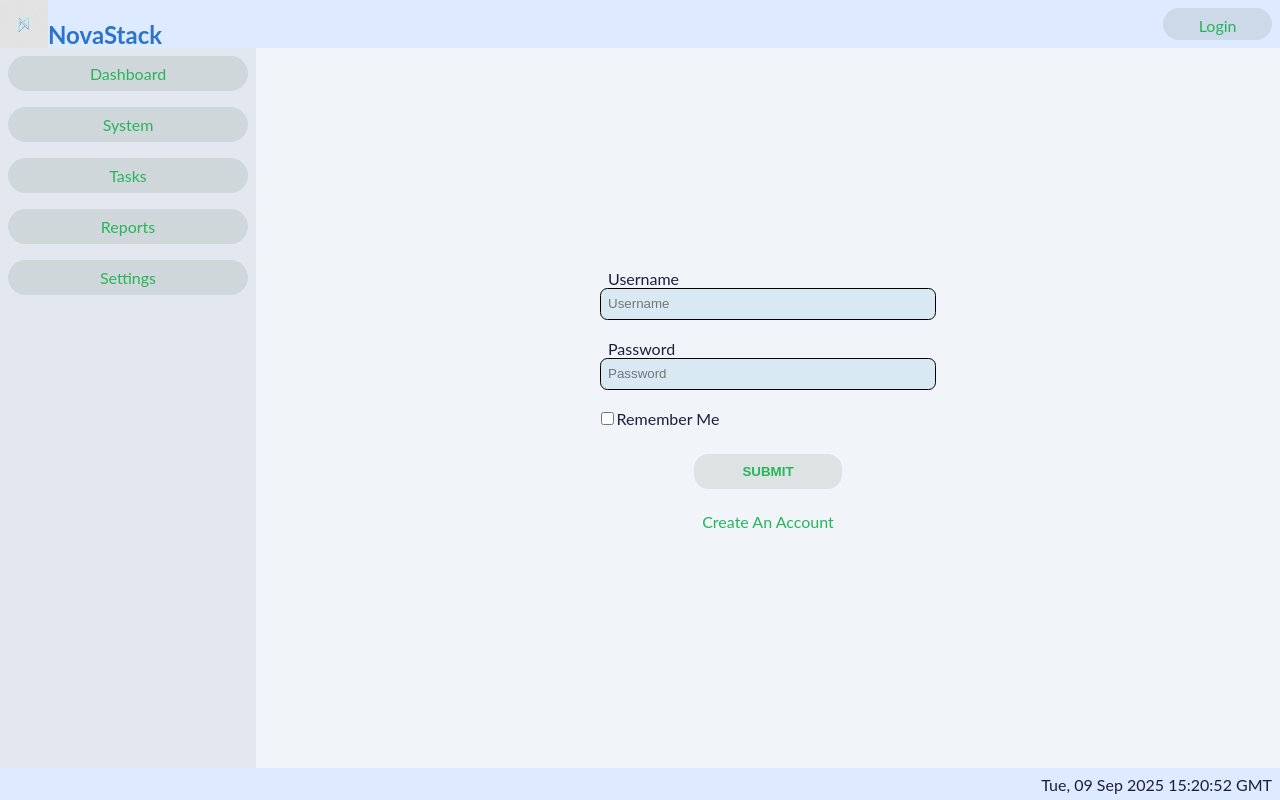
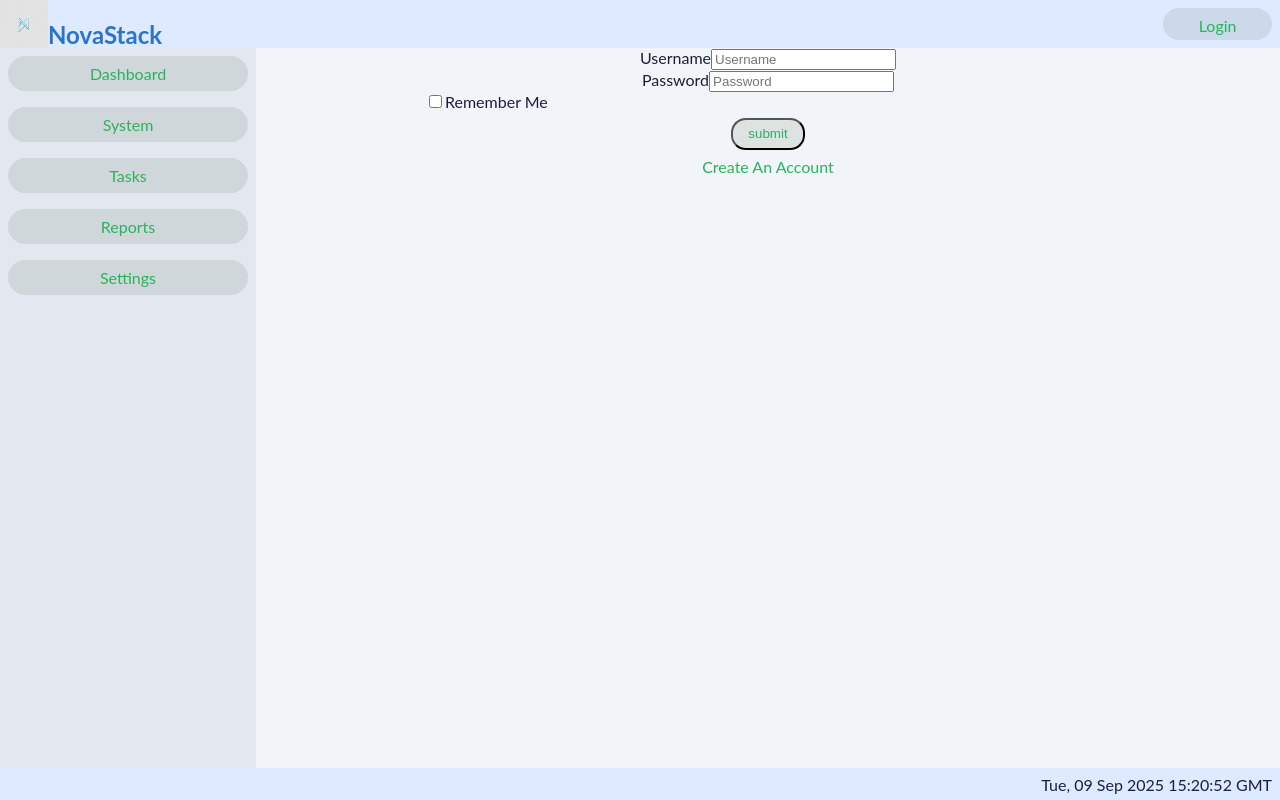
Before and after one commit to yepitsaname/NovaStack, a React (Vite) app in the folder app/: page /login in a window 1280 px wide. Built offline with nearby package versions, Linux system fonts and the light colour scheme.

Commit message:
working on login

```diff
--- a/app/src/component/Login.jsx
+++ b/app/src/component/Login.jsx
@@ -2,37 +2,38 @@ import { Link } from "react-router";
 import "../../css/forms.css";
 import { handleEvent, build_LoginPaylod } from "../../utils/forms";
 import { useNavigate } from "react-router";
-import { useContext, useEffect } from "react";
+import { useContext, useEffect, useState } from "react";
 import AppContext from "../AppContext";
+import { UserLogin } from "../utils/utils"
 
 export default function Login() {
   const { user, setUser } = useContext(AppContext);
+  const { token, setToken } = useContext(AppContext);
   const navigation = useNavigate();
+
 
   useEffect(() => {
     if (user) {
       navigation("/");
     }
-  }, user);
-  // Replace anon function with real fetch function
+  }, [user]);
+    async function login(formData){
+      let username = formData.get("username")
+      let password = formData.get("password")
+      const res = await UserLogin(username, password)
+      if (res.token) {
+        setUser(username)
+        setToken(res)
+      }
+    }
   return (
-    <form
-      className="form component"
-      onSubmit={(e) => {
-        handleEvent(
-          e,
-          build_LoginPaylod,
-          () => {
-            return Promise.resolve("legoman");
-          },
-          setUser
-        );
-      }}
-    >
+    <form className="form-component"
+    action={login}>
+
       <label htmlFor="username">Username</label>
-      <input id="username" type="text" placeholder="Username" /> <br />
+      <input name="username" type="text" placeholder="Username" /> <br />
       <label htmlFor="password">Password</label>
-      <input id="password" type="text" placeholder="Password" /> <br />
+      <input name="password" type="password" placeholder="Password" /> <br />
       <div className="remember-me">
         <input type="checkbox" />
         <label>Remember Me</label>
```
